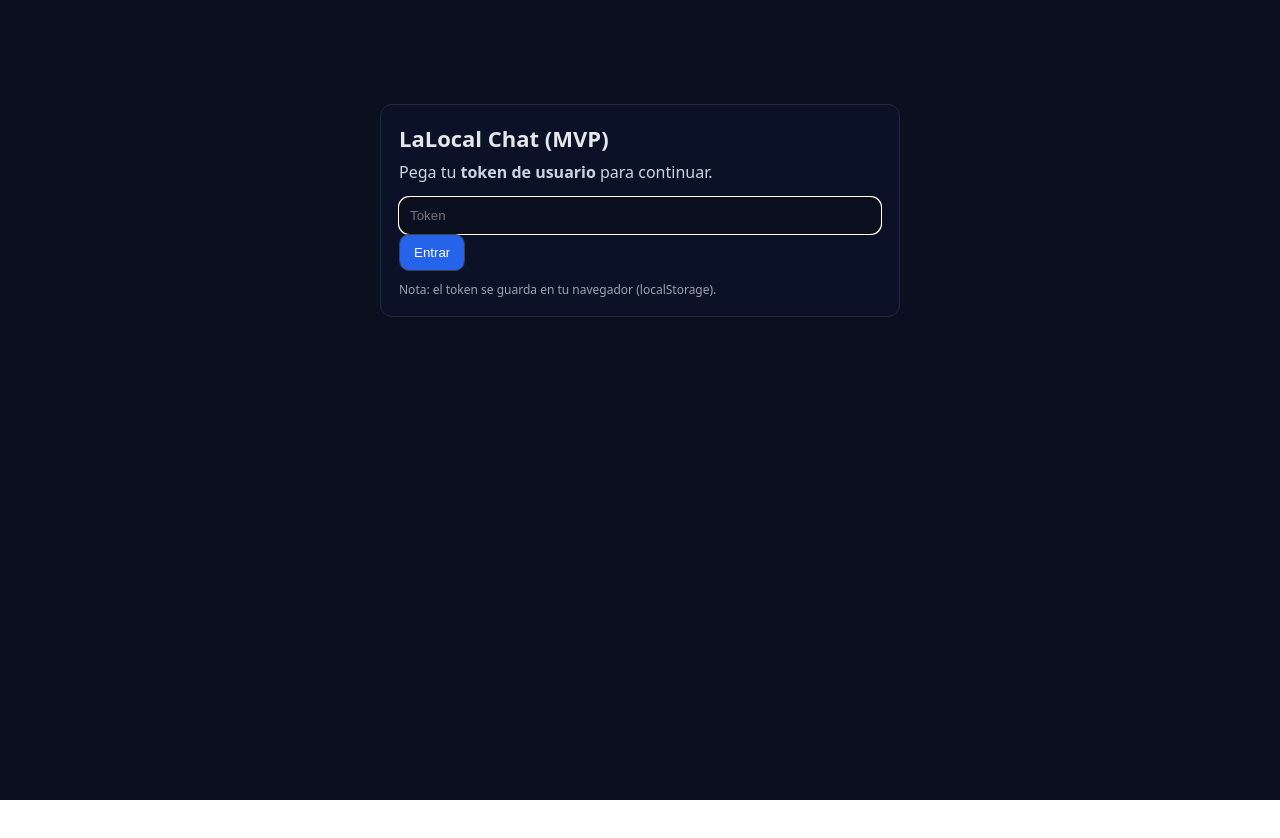
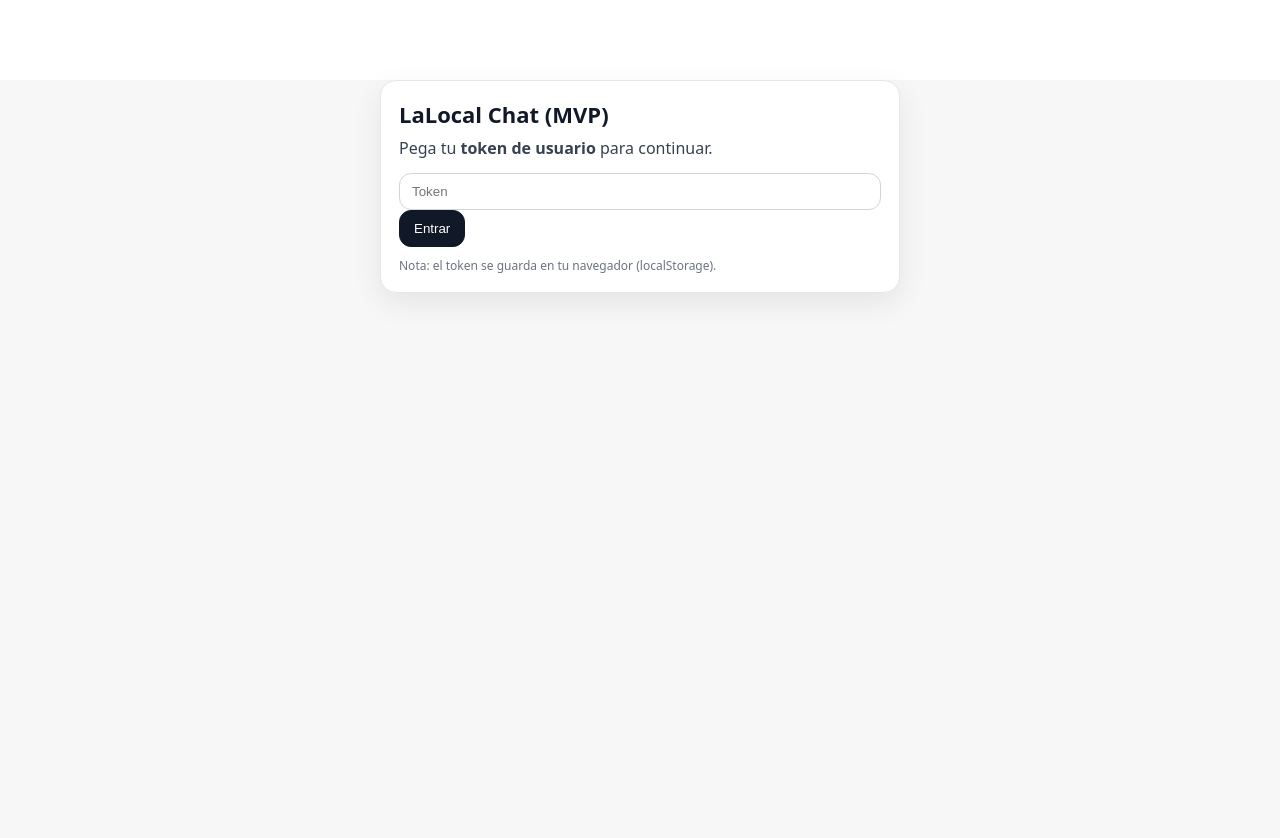
Before and after one commit to GatoNegroIaLAB/lalocal-chat, a Next.js app: page / in a window 1280 px wide. Shown: the top 838 px of the page. Before the commit the page ends 800 px from the top, so only its background shows below. Built offline with nearby package versions, Linux system fonts and the light colour scheme.

Commit message:
ChatGPT-like UI + Enter to send

```diff
--- a/src/app/page.tsx
+++ b/src/app/page.tsx
@@ -192,8 +192,9 @@ export default function Home() {
             <div key={m.id} style={{ ...styles.bubbleRow, justifyContent: m.role === 'user' ? 'flex-end' : 'flex-start' }}>
               <div style={{
                 ...styles.bubble,
-                background: m.role === 'user' ? '#1f2937' : '#111827',
-                borderColor: m.role === 'user' ? '#374151' : '#1f2937'
+                background: m.role === 'user' ? '#111827' : '#f3f4f6',
+                color: m.role === 'user' ? 'white' : '#111827',
+                borderColor: m.role === 'user' ? '#111827' : '#e5e7eb'
               }}>
                 <pre style={styles.pre}>{m.text}</pre>
               </div>
@@ -212,6 +213,7 @@ export default function Home() {
               accept="image/*"
               onChange={(e) => setPendingFiles(Array.from(e.target.files || []))}
               style={{ display: 'none' }}
+              aria-label="Adjuntar fotos"
             />
             <button
               onClick={() => fileInputRef.current?.click()}
@@ -243,16 +245,20 @@ export default function Home() {
               rows={3}
               disabled={busy}
               onKeyDown={(e) => {
-                if ((e.ctrlKey || e.metaKey) && e.key === 'Enter') sendMessage();
+                // ChatGPT-like: Enter sends, Shift+Enter newline
+                if (e.key === 'Enter' && !e.shiftKey) {
+                  e.preventDefault();
+                  void sendMessage();
+                }
               }}
             />
-            <button onClick={sendMessage} style={styles.button} disabled={busy || text.trim().length === 0}>
+            <button onClick={sendMessage} style={styles.button} disabled={busy || text.trim().length === 0} type="button">
               Enviar
             </button>
           </div>
 
           <div style={styles.hint}>
-            Tip: Ctrl/⌘ + Enter para enviar.
+            Enter para enviar • Shift+Enter para nueva línea
           </div>
         </section>
       </div>
@@ -263,9 +269,9 @@ export default function Home() {
 const styles: Record<string, React.CSSProperties> = {
   main: {
     minHeight: '100vh',
-    padding: 24,
-    background: '#0b1020',
-    color: '#e5e7eb',
+    padding: 0,
+    background: '#f7f7f8',
+    color: '#111827',
     fontFamily: 'ui-sans-serif, system-ui, -apple-system, Segoe UI, Roboto, Helvetica, Arial'
   },
   shell: {
@@ -273,35 +279,36 @@ const styles: Record<string, React.CSSProperties> = {
     margin: '0 auto',
     display: 'flex',
     flexDirection: 'column',
-    height: 'calc(100vh - 48px)',
-    border: '1px solid #1f2937',
-    borderRadius: 12,
-    overflow: 'hidden',
-    background: '#0b1227'
+    height: '100vh',
+    borderLeft: '1px solid #e5e7eb',
+    borderRight: '1px solid #e5e7eb',
+    background: 'white'
   },
   header: {
     padding: '14px 16px',
-    borderBottom: '1px solid #1f2937',
+    borderBottom: '1px solid #e5e7eb',
     display: 'flex',
     alignItems: 'center',
-    justifyContent: 'space-between'
+    justifyContent: 'space-between',
+    background: 'white'
   },
-  title: { fontWeight: 700, fontSize: 16 },
-  subtitle: { fontSize: 12, color: '#9ca3af' },
+  title: { fontWeight: 650, fontSize: 15, letterSpacing: 0.2 },
+  subtitle: { fontSize: 12, color: '#6b7280' },
   chat: {
-    padding: 16,
+    padding: 18,
     overflowY: 'auto',
-    flex: 1
+    flex: 1,
+    background: 'white'
   },
   bubbleRow: {
     display: 'flex',
-    marginBottom: 10
+    marginBottom: 12
   },
   bubble: {
     maxWidth: '85%',
     padding: '10px 12px',
     border: '1px solid',
-    borderRadius: 12
+    borderRadius: 14
   },
   pre: {
     margin: 0,
@@ -309,14 +316,15 @@ const styles: Record<string, React.CSSProperties> = {
     wordBreak: 'break-word',
     fontFamily: 'inherit',
     fontSize: 14,
-    lineHeight: 1.35
+    lineHeight: 1.45
   },
   composer: {
-    borderTop: '1px solid #1f2937',
-    padding: 12,
+    borderTop: '1px solid #e5e7eb',
+    padding: 14,
     display: 'flex',
     flexDirection: 'column',
-    gap: 10
+    gap: 10,
+    background: '#f7f7f8'
   },
   row: {
     display: 'flex',
@@ -325,55 +333,59 @@ const styles: Record<string, React.CSSProperties> = {
   },
   textarea: {
     flex: 1,
-    borderRadius: 10,
-    border: '1px solid #374151',
-    background: '#0b1020',
-    color: '#e5e7eb',
-    padding: 10,
-    resize: 'vertical'
+    borderRadius: 12,
+    border: '1px solid #d1d5db',
+    background: 'white',
+    color: '#111827',
+    padding: '10px 12px',
+    resize: 'none',
+    outline: 'none',
+    boxShadow: '0 1px 2px rgba(0,0,0,0.04)'
   },
   input: {
     width: '100%',
-    borderRadius: 10,
-    border: '1px solid #374151',
-    background: '#0b1020',
-    color: '#e5e7eb',
-    padding: 10
+    borderRadius: 12,
+    border: '1px solid #d1d5db',
+    background: 'white',
+    color: '#111827',
+    padding: '10px 12px',
+    outline: 'none'
   },
   button: {
-    borderRadius: 10,
-    border: '1px solid #374151',
-    background: '#2563eb',
+    borderRadius: 12,
+    border: '1px solid #111827',
+    background: '#111827',
     color: 'white',
     padding: '10px 14px',
     cursor: 'pointer'
   },
   secondaryButton: {
-    borderRadius: 10,
-    border: '1px solid #374151',
-    background: '#111827',
-    color: 'white',
+    borderRadius: 12,
+    border: '1px solid #d1d5db',
+    background: 'white',
+    color: '#111827',
     padding: '8px 12px',
     cursor: 'pointer'
   },
   linkButton: {
-    borderRadius: 10,
-    border: '1px solid #374151',
-    background: 'transparent',
-    color: '#e5e7eb',
+    borderRadius: 12,
+    border: '1px solid #d1d5db',
+    background: 'white',
+    color: '#111827',
     padding: '8px 12px',
     cursor: 'pointer'
   },
-  hint: { fontSize: 12, color: '#9ca3af' },
+  hint: { fontSize: 12, color: '#6b7280' },
   card: {
     maxWidth: 520,
     margin: '10vh auto 0',
     padding: 18,
-    borderRadius: 12,
-    border: '1px solid #1f2937',
-    background: '#0b1227'
+    borderRadius: 16,
+    border: '1px solid #e5e7eb',
+    background: 'white',
+    boxShadow: '0 10px 30px rgba(0,0,0,0.08)'
   },
   h1: { margin: '0 0 8px', fontSize: 22 },
-  p: { margin: '0 0 14px', color: '#cbd5e1' },
-  small: { marginTop: 10, color: '#9ca3af', fontSize: 12 }
+  p: { margin: '0 0 14px', color: '#374151' },
+  small: { marginTop: 10, color: '#6b7280', fontSize: 12 }
 };
```
